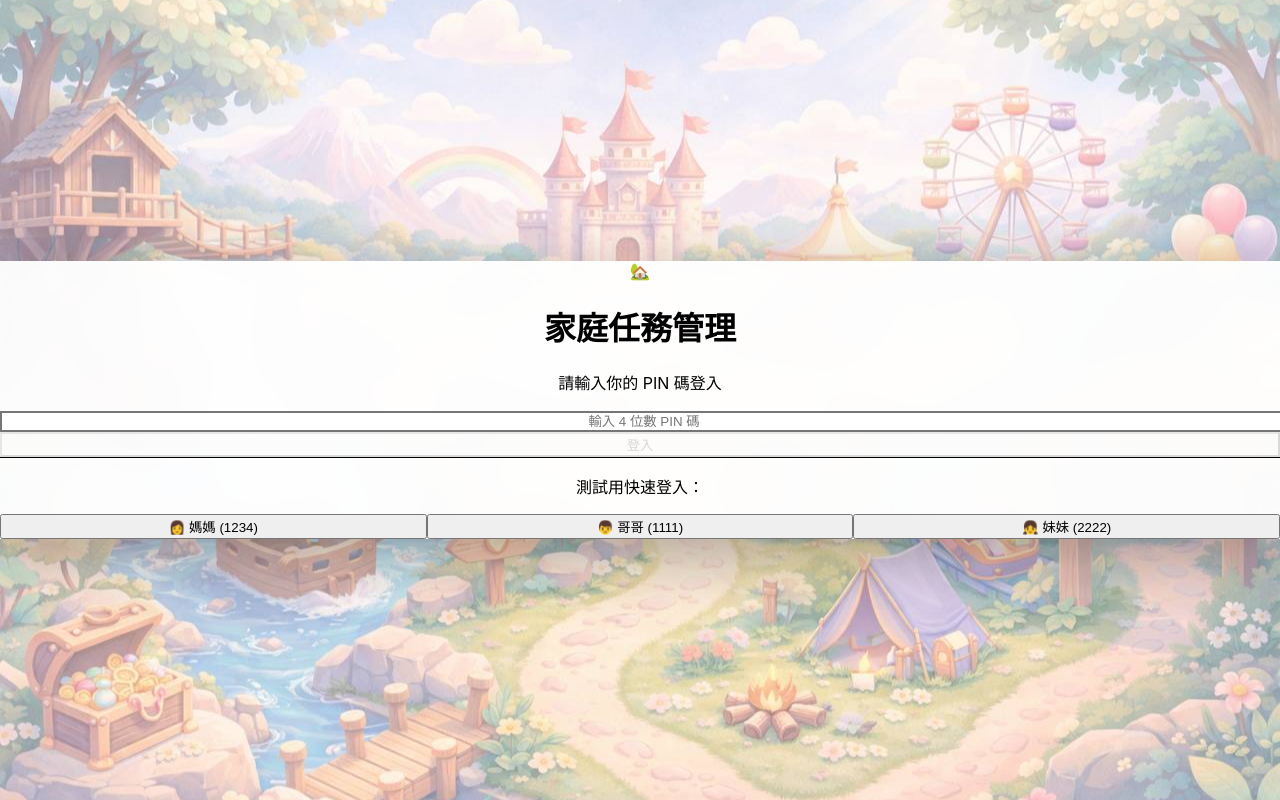
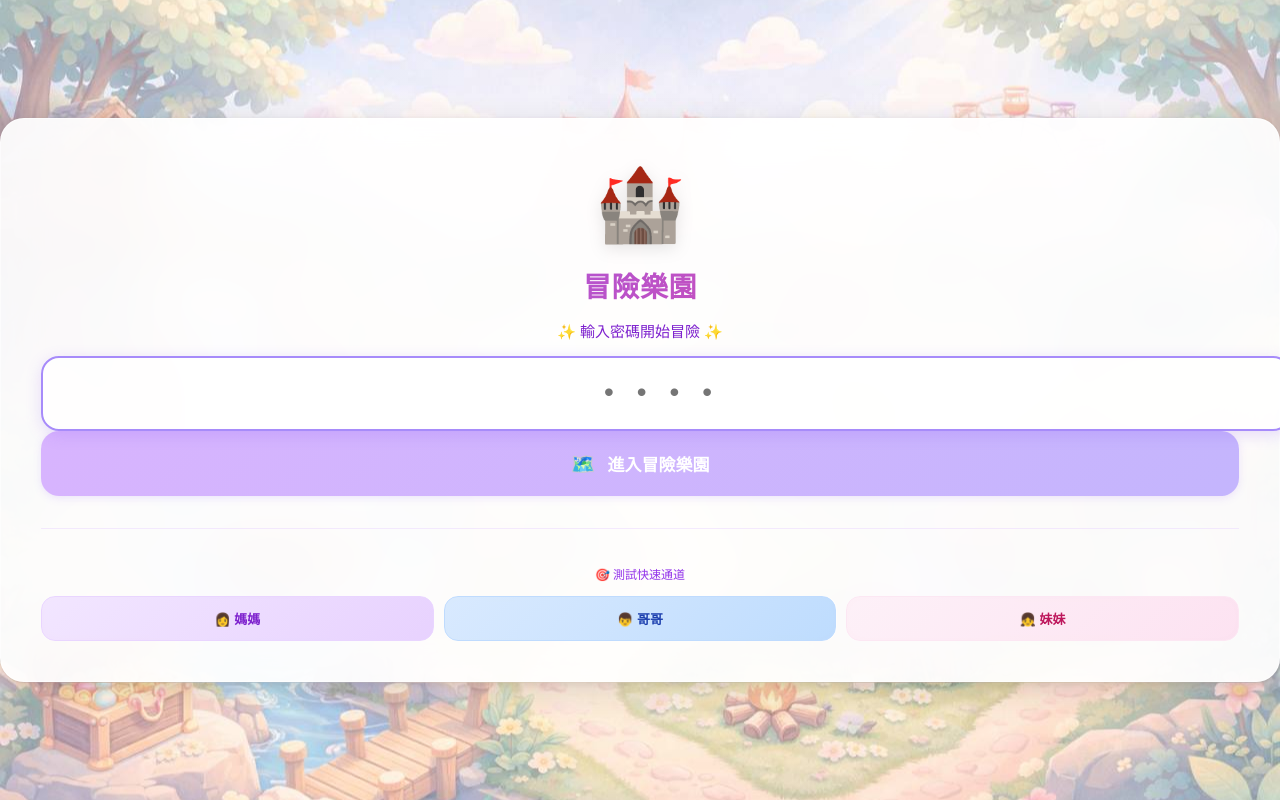
Before and after one commit to ken0900101318-beep/family-quest-mvp, a React (Vite) app: page /login in a window 1280 px wide. Built offline with nearby package versions, Linux system fonts and the light colour scheme.

Commit message:
✨ 登入頁面完整優化 - UI安全區、冒險主題、柔和按鈕、互動效果

```diff
--- a/src/pages/Login.jsx
+++ b/src/pages/Login.jsx
@@ -38,21 +38,52 @@ export default function Login({ onLogin }) {
         backgroundImage: 'url(/login-bg.jpg)',
         backgroundSize: 'cover',
         backgroundPosition: 'center',
-        backgroundRepeat: 'no-repeat'
+        backgroundRepeat: 'no-repeat',
+        position: 'relative'
       }}
     >
+      {/* 中央淡白漸層遮罩（UI 安全區）*/}
+      <div style={{
+        position: 'absolute',
+        top: 0,
+        left: 0,
+        right: 0,
+        bottom: 0,
+        background: 'radial-gradient(circle at center, rgba(255,255,255,0.3) 0%, transparent 60%)',
+        pointerEvents: 'none'
+      }} />
+
       <div
-        className="rounded-3xl shadow-2xl p-8 w-full max-w-md"
+        className="w-full max-w-md"
         style={{
-          background: 'rgba(255, 255, 255, 0.95)',
-          backdropFilter: 'blur(20px)',
-          boxShadow: '0 20px 60px rgba(0,0,0,0.3)'
+          background: 'rgba(255, 255, 255, 0.92)',
+          backdropFilter: 'blur(25px)',
+          borderRadius: '24px',
+          padding: '2.5rem',
+          boxShadow: '0 8px 32px rgba(0,0,0,0.12), 0 2px 8px rgba(0,0,0,0.08)',
+          border: '1px solid rgba(255,255,255,0.5)',
+          position: 'relative',
+          zIndex: 1
         }}
       >
         <div className="text-center mb-8">
-          <div className="text-6xl mb-4">🏡</div>
-          <h1 className="text-3xl font-bold text-gray-800 mb-2">家庭任務管理</h1>
-          <p className="text-gray-600">請輸入你的 PIN 碼登入</p>
+          <div style={{ fontSize: '72px', marginBottom: '1rem', filter: 'drop-shadow(0 4px 8px rgba(0,0,0,0.1))' }}>
+            🏰
+          </div>
+          <h1 style={{
+            fontSize: '28px',
+            fontWeight: 'bold',
+            background: 'linear-gradient(135deg, #8b5cf6, #ec4899)',
+            WebkitBackgroundClip: 'text',
+            WebkitTextFillColor: 'transparent',
+            marginBottom: '0.75rem',
+            letterSpacing: '0.5px'
+          }}>
+            冒險樂園
+          </h1>
+          <p style={{ color: '#7e22ce', fontSize: '15px', fontWeight: '500' }}>
+            ✨ 輸入密碼開始冒險 ✨
+          </p>
         </div>
 
         <form onSubmit={handleSubmit} className="space-y-6">
@@ -63,14 +94,44 @@ export default function Login({ onLogin }) {
               maxLength="4"
               value={pin}
               onChange={(e) => setPin(e.target.value.replace(/\D/g, ''))}
-              placeholder="輸入 4 位數 PIN 碼"
-              className="w-full px-4 py-4 text-center text-2xl font-mono border-2 border-gray-300 rounded-xl focus:border-purple-500 focus:outline-none tracking-widest"
+              placeholder="••••"
+              style={{
+                width: '100%',
+                padding: '1.25rem 1.5rem',
+                textAlign: 'center',
+                fontSize: '28px',
+                fontFamily: 'monospace',
+                border: '2px solid #e9d5ff',
+                borderRadius: '18px',
+                outline: 'none',
+                letterSpacing: '1rem',
+                background: 'rgba(255,255,255,0.8)',
+                transition: 'all 0.3s',
+                boxShadow: '0 2px 8px rgba(139,92,246,0.08)'
+              }}
+              onFocus={(e) => {
+                e.target.style.border = '2px solid #a78bfa'
+                e.target.style.boxShadow = '0 4px 16px rgba(139,92,246,0.2)'
+              }}
+              onBlur={(e) => {
+                e.target.style.border = '2px solid #e9d5ff'
+                e.target.style.boxShadow = '0 2px 8px rgba(139,92,246,0.08)'
+              }}
               autoFocus
             />
           </div>
 
           {error && (
-            <div className="bg-red-50 border-2 border-red-200 text-red-700 px-4 py-3 rounded-xl text-sm">
+            <div style={{
+              background: 'rgba(254, 202, 202, 0.8)',
+              border: '2px solid #fca5a5',
+              color: '#dc2626',
+              padding: '1rem 1.25rem',
+              borderRadius: '16px',
+              fontSize: '14px',
+              fontWeight: '500',
+              textAlign: 'center'
+            }}>
               {error}
             </div>
           )}
@@ -78,33 +139,128 @@ export default function Login({ onLogin }) {
           <button
             type="submit"
             disabled={pin.length !== 4 || loading}
-            className="w-full bg-gradient-to-r from-purple-600 to-blue-600 text-white py-4 rounded-xl font-bold text-lg disabled:opacity-50 disabled:cursor-not-allowed hover:shadow-lg transition-all transform hover:scale-105"
+            style={{
+              width: '100%',
+              background: pin.length === 4 && !loading
+                ? 'linear-gradient(135deg, #a78bfa, #8b5cf6)'
+                : 'linear-gradient(135deg, #d8b4fe, #c4b5fd)',
+              color: 'white',
+              padding: '1.25rem',
+              borderRadius: '18px',
+              fontWeight: 'bold',
+              fontSize: '17px',
+              border: 'none',
+              cursor: pin.length === 4 && !loading ? 'pointer' : 'not-allowed',
+              boxShadow: pin.length === 4 && !loading
+                ? '0 6px 20px rgba(139,92,246,0.35)'
+                : '0 2px 8px rgba(139,92,246,0.15)',
+              transition: 'all 0.3s',
+              display: 'flex',
+              alignItems: 'center',
+              justifyContent: 'center',
+              gap: '0.75rem'
+            }}
+            onMouseEnter={(e) => {
+              if (pin.length === 4 && !loading) {
+                e.target.style.transform = 'translateY(-2px)'
+                e.target.style.boxShadow = '0 8px 25px rgba(139,92,246,0.45)'
+              }
+            }}
+            onMouseLeave={(e) => {
+              e.target.style.transform = 'translateY(0)'
+              e.target.style.boxShadow = pin.length === 4 && !loading
+                ? '0 6px 20px rgba(139,92,246,0.35)'
+                : '0 2px 8px rgba(139,92,246,0.15)'
+            }}
           >
-            {loading ? '登入中...' : '登入'}
+            <span style={{ fontSize: '20px' }}>🗺️</span>
+            <span>{loading ? '傳送中...' : '進入冒險樂園'}</span>
           </button>
         </form>
 
         {/* 測試用快速登入 */}
-        <div className="mt-8 pt-6 border-t border-gray-200">
-          <p className="text-xs text-gray-500 text-center mb-3">測試用快速登入：</p>
-          <div className="flex gap-2">
+        <div style={{ marginTop: '2rem', paddingTop: '1.5rem', borderTop: '1px solid rgba(233,213,255,0.5)' }}>
+          <p style={{ fontSize: '12px', color: '#9333ea', textAlign: 'center', marginBottom: '0.875rem', fontWeight: '500' }}>
+            🎯 測試快速通道
+          </p>
+          <div style={{ display: 'flex', gap: '0.625rem' }}>
             <button
               onClick={() => quickLogin('1234')}
-              className="flex-1 bg-gray-100 hover:bg-gray-200 px-3 py-2 rounded-lg text-sm"
+              style={{
+                flex: 1,
+                background: 'linear-gradient(135deg, rgba(233,213,255,0.6), rgba(216,180,254,0.6))',
+                color: '#7e22ce',
+                padding: '0.75rem 0.5rem',
+                borderRadius: '14px',
+                fontSize: '13px',
+                fontWeight: '600',
+                border: '1.5px solid #e9d5ff',
+                cursor: 'pointer',
+                transition: 'all 0.2s',
+                backdropFilter: 'blur(10px)'
+              }}
+              onMouseEnter={(e) => {
+                e.target.style.background = 'linear-gradient(135deg, rgba(216,180,254,0.8), rgba(168,85,247,0.6))'
+                e.target.style.transform = 'translateY(-1px)'
+              }}
+              onMouseLeave={(e) => {
+                e.target.style.background = 'linear-gradient(135deg, rgba(233,213,255,0.6), rgba(216,180,254,0.6))'
+                e.target.style.transform = 'translateY(0)'
+              }}
             >
-              👩 媽媽 (1234)
+              👩 媽媽
             </button>
             <button
               onClick={() => quickLogin('1111')}
-              className="flex-1 bg-gray-100 hover:bg-gray-200 px-3 py-2 rounded-lg text-sm"
+              style={{
+                flex: 1,
+                background: 'linear-gradient(135deg, rgba(191,219,254,0.6), rgba(147,197,253,0.6))',
+                color: '#1e40af',
+                padding: '0.75rem 0.5rem',
+                borderRadius: '14px',
+                fontSize: '13px',
+                fontWeight: '600',
+                border: '1.5px solid #bfdbfe',
+                cursor: 'pointer',
+                transition: 'all 0.2s',
+                backdropFilter: 'blur(10px)'
+              }}
+              onMouseEnter={(e) => {
+                e.target.style.background = 'linear-gradient(135deg, rgba(147,197,253,0.8), rgba(96,165,250,0.6))'
+                e.target.style.transform = 'translateY(-1px)'
+              }}
+              onMouseLeave={(e) => {
+                e.target.style.background = 'linear-gradient(135deg, rgba(191,219,254,0.6), rgba(147,197,253,0.6))'
+                e.target.style.transform = 'translateY(0)'
+              }}
             >
-              👦 哥哥 (1111)
+              👦 哥哥
             </button>
             <button
               onClick={() => quickLogin('2222')}
-              className="flex-1 bg-gray-100 hover:bg-gray-200 px-3 py-2 rounded-lg text-sm"
+              style={{
+                flex: 1,
+                background: 'linear-gradient(135deg, rgba(252,231,243,0.6), rgba(251,207,232,0.6))',
+                color: '#be185d',
+                padding: '0.75rem 0.5rem',
+                borderRadius: '14px',
+                fontSize: '13px',
+                fontWeight: '600',
+                border: '1.5px solid #fce7f3',
+                cursor: 'pointer',
+                transition: 'all 0.2s',
+                backdropFilter: 'blur(10px)'
+              }}
+              onMouseEnter={(e) => {
+                e.target.style.background = 'linear-gradient(135deg, rgba(251,207,232,0.8), rgba(249,168,212,0.6))'
+                e.target.style.transform = 'translateY(-1px)'
+              }}
+              onMouseLeave={(e) => {
+                e.target.style.background = 'linear-gradient(135deg, rgba(252,231,243,0.6), rgba(251,207,232,0.6))'
+                e.target.style.transform = 'translateY(0)'
+              }}
             >
-              👧 妹妹 (2222)
+              👧 妹妹
             </button>
           </div>
         </div>
```
